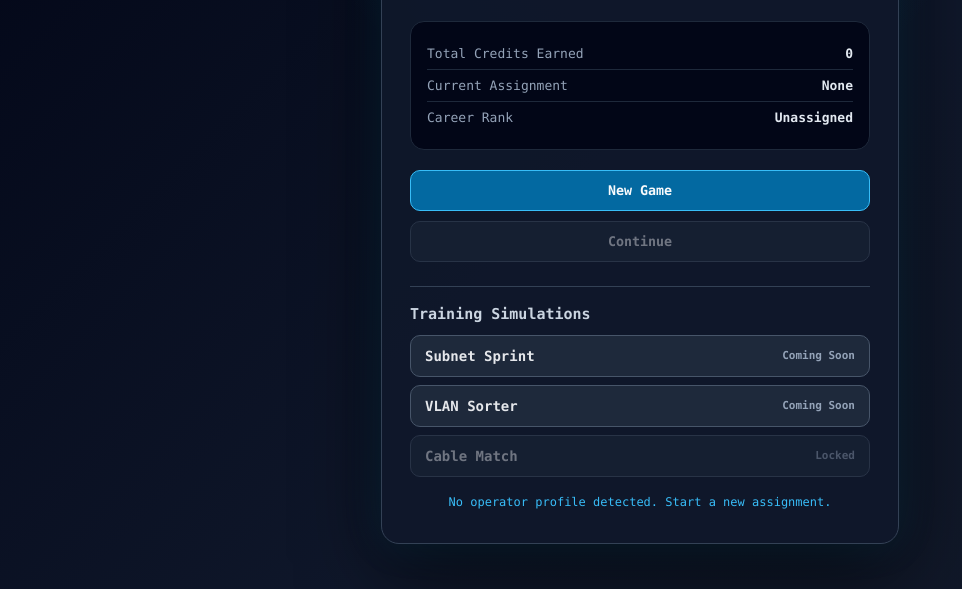
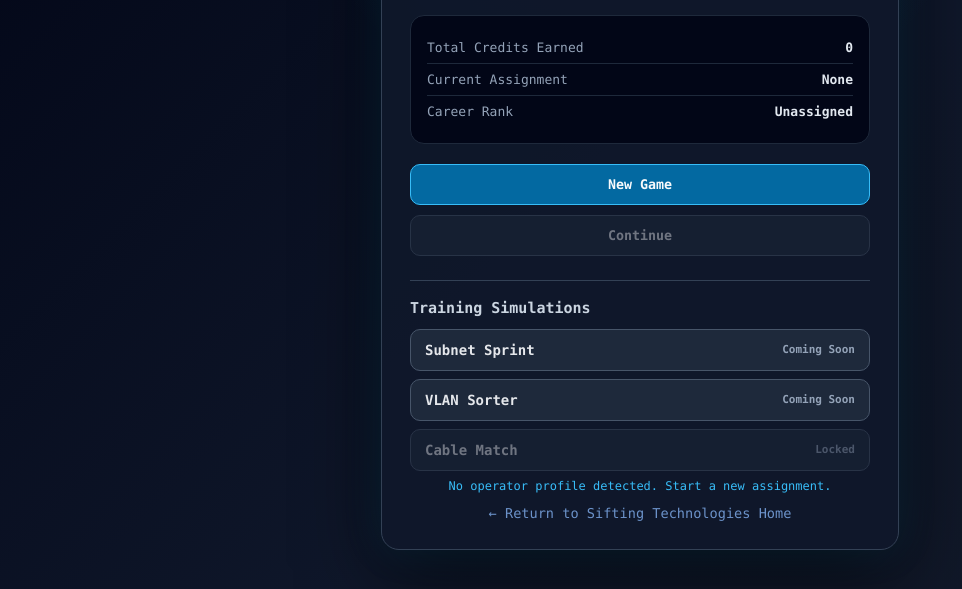
Before and after one commit to IndiaRubber/ccna-cli-game, a website built with Vite: page index.html in a window 1280 px wide. Shown: the part 207-796 px from the top of the page, without its empty margins (0-962 px from the left). Built offline with nearby package versions, Linux system fonts and the light colour scheme.

Commit message:
add home return link in cli launch page.

```diff
--- a/index.html
+++ b/index.html
@@ -58,6 +58,9 @@
         <p id="launch-status-message">
           Awaiting operator login...
         </p>
+        <a class="launch-home-link" href="https://www.doktorclok.com">
+          &larr; Return to Sifting Technologies Home
+        </a>
       </div>
     </div>
   </div>
--- a/src/style.css
+++ b/src/style.css
@@ -406,8 +406,22 @@ li {
 }
 
 .launch-footer {
-  margin-top: 18px;
-  min-height: 20px;
+  text-align: center;
+}
+
+.launch-home-link {
+  display: inline-block;
+  margin-top: 12px;
+  color: #9fb7d8;
+  font-size: 0.9rem;
+  text-decoration: none;
+  opacity: 0.85;
+}
+
+.launch-home-link:hover {
+  color: #38cfff;
+  opacity: 1;
+  text-decoration: underline;
 }
 
 .launch-footer p {
@@ -1036,3 +1050,27 @@ button.building-floor {
 .map-node-row.hidden {
   display: none !important;
 }
+
+.launch-home-link {
+  display: inline-block;
+  margin-top: 14px;
+  color: #38cfff;
+  font-size: 0.85rem;
+  text-decoration: none;
+  opacity: 0.8;
+}
+
+.launch-home-link {
+  display: block;
+  margin-top: 12px;
+  color: #8bbcff;
+  font-size: 0.85rem;
+  text-decoration: none;
+  opacity: 0.75;
+}
+
+.launch-home-link:hover {
+  opacity: 1;
+  color: #38cfff;
+  text-decoration: underline;
+}
```
Also changed, not shown: 1 other file.
